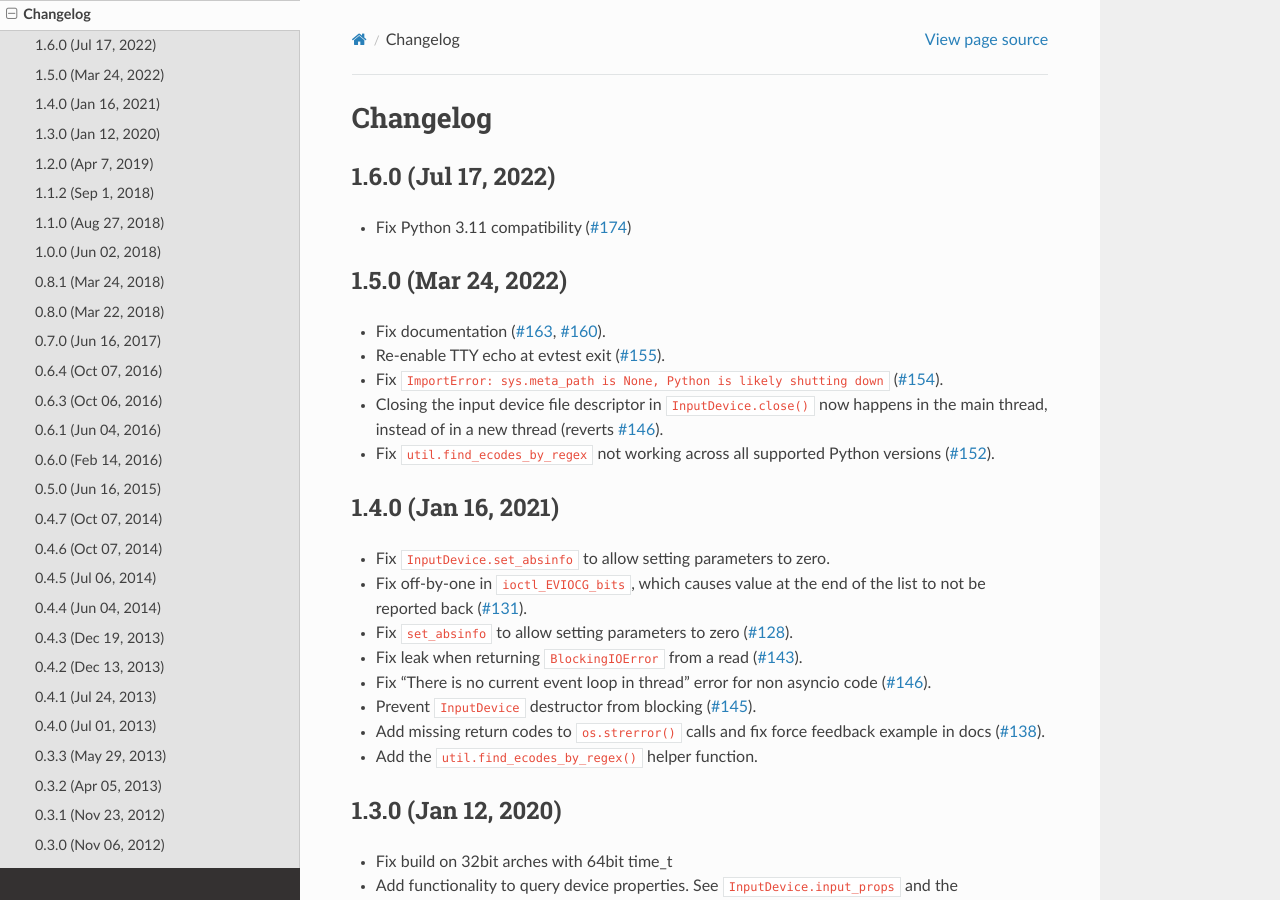
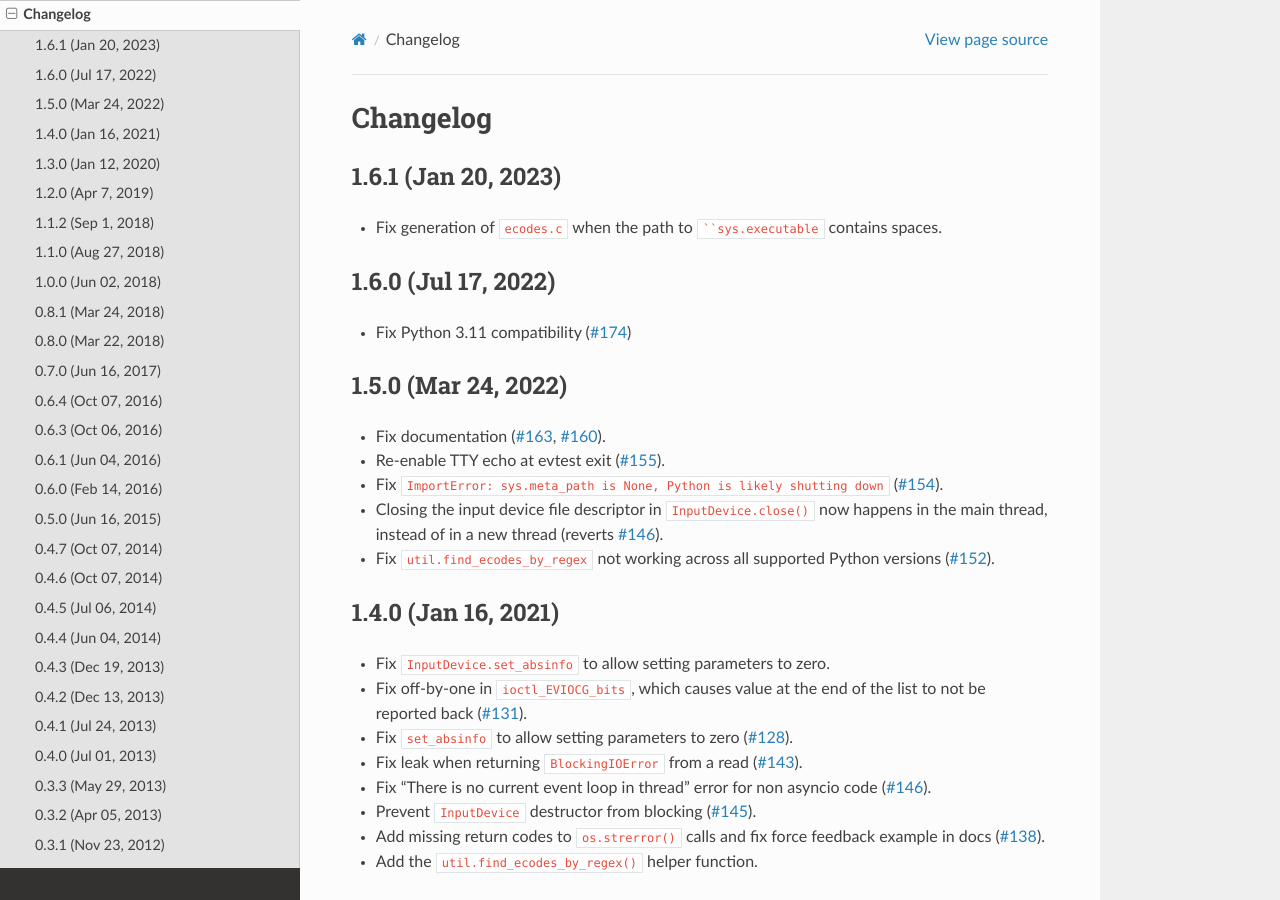
Before and after one commit to gvalkov/python-evdev, a Sphinx documentation site: the page built from docs/changelog.rst, in a window 1280 px wide and 900 px high. Built offline with Sphinx 7.4.7 and the Read the Docs theme 2.0.0, drawn with Linux system fonts in a browser that asks for light colours.

Commit message:
Bump version: 1.6.0 -> 1.6.1

`````diff
--- a/docs/changelog.rst
+++ b/docs/changelog.rst
@@ -1,5 +1,11 @@
 Changelog
 ---------
+
+1.6.1 (Jan 20, 2023)
+==================
+
+- Fix generation of ``ecodes.c`` when the path to ````sys.executable`` contains spaces.
+
 
 1.6.0 (Jul 17, 2022)
 ==================
--- a/docs/conf.py
+++ b/docs/conf.py
@@ -61,7 +61,7 @@ copyright = u'2012-2022, Georgi Valkov'
 # built documents.
 #
 # The full version, including alpha/beta/rc tags.
-release = '1.6.0'
+release = '1.6.1'
 
 # The short X.Y version.
 version = release
--- a/setup.cfg
+++ b/setup.cfg
@@ -1,5 +1,5 @@
 [bumpversion]
-current_version = 1.6.0
+current_version = 1.6.1
 message = Bump version: {current_version} -> {new_version}
 commit = True
 tag = True
--- a/setup.py
+++ b/setup.py
@@ -41,7 +41,7 @@ ecodes_c = Extension('evdev._ecodes', sources=['evdev/ecodes.c'], extra_compile_
 #-----------------------------------------------------------------------------
 kw = {
     'name':                 'evdev',
-    'version':              '1.6.0',
+    'version':              '1.6.1',
 
     'description':          'Bindings to the Linux input handling subsystem',
     'long_description':     (curdir / 'README.rst').read_text(),
`````
